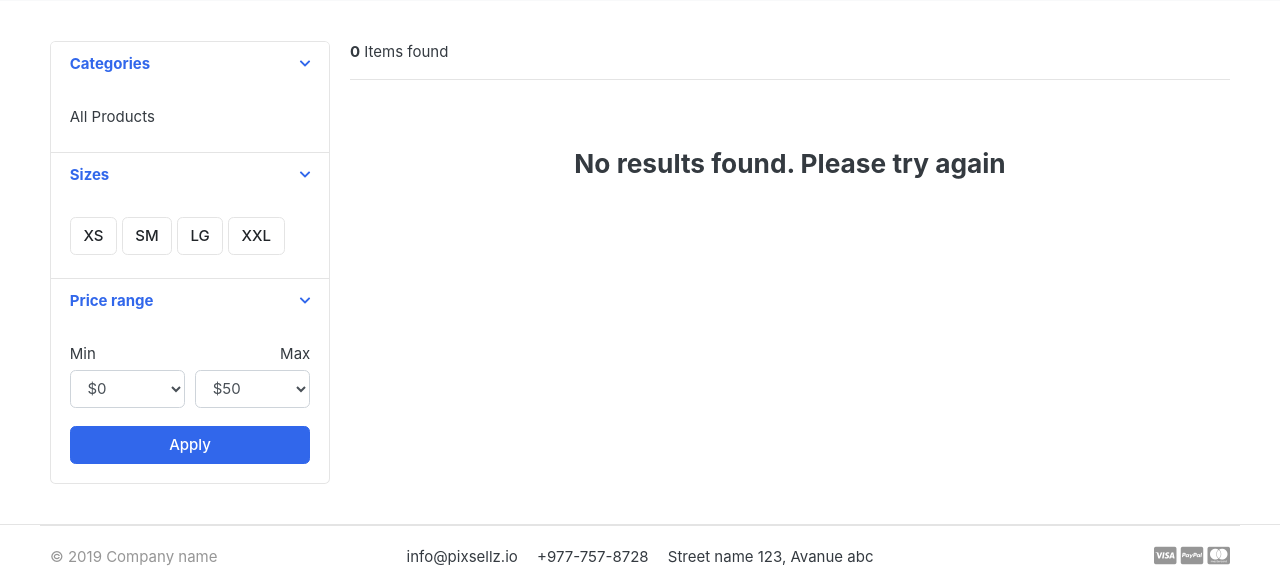
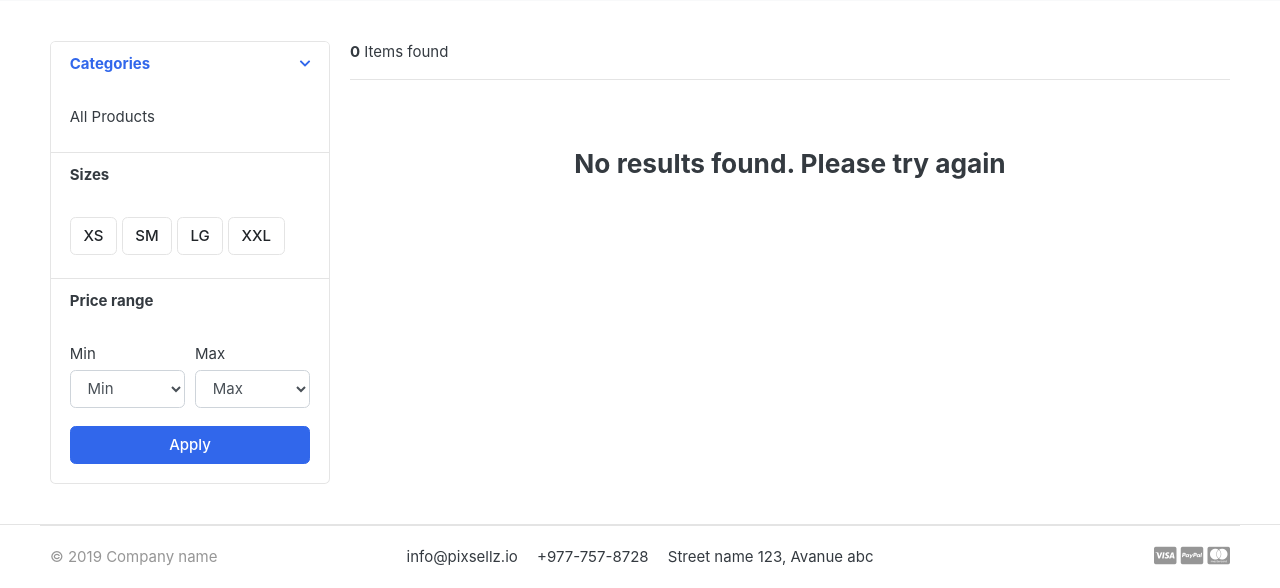
Before and after one commit to kalpataru123/E-Commerce-Project, a Django app: page /store/ in a window 1280 px wide. Shown: the part 253-841 px from the top of the page. Run offline with Django 5.2, Linux system fonts and the light colour scheme; data that the repository does not hold is empty; some libraries are stand-ins or nearby versions; some web fonts are replaced.

Commit message:
temlete change

```diff
--- a/store/views.py
+++ b/store/views.py
@@ -9,25 +9,46 @@ from django.db.models import Q
 # Create your views here.
 
 def store(request, category_slug=None):
+    products = Product.objects.filter(is_available=True).order_by('id')
+
+    # ✅ Category filter
     if category_slug is not None:
-        categories = get_object_or_404(Category, slug=category_slug)
-        products = Product.objects.filter(is_available=True, category=categories)
-        paginator = Paginator(products, 6)
-        page = request.GET.get('page')
-        paged_products = paginator.get_page(page)
-    else:
-        products = Product.objects.all().filter(is_available=True).order_by('id')
-        paginator = Paginator(products, 6)
-        page = request.GET.get('page')
-        paged_products = paginator.get_page(page)
+        category = get_object_or_404(Category, slug=category_slug)
+        products = products.filter(category=category)
+
+    # ✅ Size filter
+    size = request.GET.get('size')
+    if size:
+        products = products.filter(
+            variation__variation_category__iexact='size',
+            variation__variation_value__iexact=size,
+            variation__is_active=True
+        ).distinct()
+
+    # ✅ Price range filter
+    min_price = request.GET.get('min_price')
+    max_price = request.GET.get('max_price')
+
+    if min_price:
+        products = products.filter(price__gte=min_price)
+
+    if max_price:
+        products = products.filter(price__lte=max_price)
+
+    # ✅ Pagination
+    paginator = Paginator(products, 6)
+    page = request.GET.get('page')
+    paged_products = paginator.get_page(page)
 
     product_count = products.count()
+
     context = {
         'products': paged_products,
         'product_count': product_count,
     }
 
     return render(request, 'store/store.html', context)
+
 
 def product_detail(request, category_slug, product_slug):
 
--- a/templates/store/store.html
+++ b/templates/store/store.html
@@ -43,79 +43,79 @@
 			</div> <!-- card-body.// -->
 		</div>
 	</article> <!-- filter-group  .// -->
+	<form method="GET">
+
+		<!-- ================= SIZE FILTER ================= -->
 		<article class="filter-group">
 			<header class="card-header">
-			<a href="#" data-toggle="collapse" data-target="#collapse_4" aria-expanded="true" class="">
-				<i class="icon-control fa fa-chevron-down"></i>
-				<h6 class="title">Sizes </h6>
-			</a>
+				<h6 class="title">Sizes</h6>
 			</header>
-		<div class="filter-content collapse show" id="collapse_4">
 			<div class="card-body">
+
 				<label class="checkbox-btn">
-			    <input type="checkbox">
-			    <span class="btn btn-light"> XS </span>
+					<input type="radio" name="size" value="XS">
+					<span class="btn btn-light">XS</span>
 				</label>
 
 				<label class="checkbox-btn">
-			    <input type="checkbox">
-			    <span class="btn btn-light"> SM </span>
+					<input type="radio" name="size" value="SM">
+					<span class="btn btn-light">SM</span>
 				</label>
 
 				<label class="checkbox-btn">
-			    <input type="checkbox">
-			    <span class="btn btn-light"> LG </span>
+					<input type="radio" name="size" value="LG">
+					<span class="btn btn-light">LG</span>
 				</label>
 
 				<label class="checkbox-btn">
-			    <input type="checkbox">
-			    <span class="btn btn-light"> XXL </span>
+					<input type="radio" name="size" value="XXL">
+					<span class="btn btn-light">XXL</span>
 				</label>
-		</div><!-- card-body.// -->
+
 			</div>
-	</article> <!-- filter-group .// -->
+		</article>
 
+
+		<!-- ================= PRICE FILTER ================= -->
 		<article class="filter-group">
 			<header class="card-header">
-			<a href="#" data-toggle="collapse" data-target="#collapse_3" aria-expanded="true" class="">
-				<i class="icon-control fa fa-chevron-down"></i>
-				<h6 class="title">Price range </h6>
-			</a>
+				<h6 class="title">Price range</h6>
 			</header>
-		<div class="filter-content collapse show" id="collapse_3">
 			<div class="card-body">
 
 				<div class="form-row">
 					<div class="form-group col-md-6">
 						<label>Min</label>
-				  <!-- <input class="form-control" placeholder="$0" type="number"> -->
-				  	<select class="mr-2 form-control">
+						<select name="min_price" class="form-control">
+							<option value="">Min</option>
 							<option value="0">$0</option>
 							<option value="50">$50</option>
 							<option value="100">$100</option>
 							<option value="150">$150</option>
 							<option value="200">$200</option>
-						<option value="500">$500</option>
-						<option value="1000">$1000</option>
 						</select>
 					</div>
-				<div class="form-group text-right col-md-6">
+
+					<div class="form-group col-md-6">
 						<label>Max</label>
-				  	<select class="mr-2 form-control">
+						<select name="max_price" class="form-control">
+							<option value="">Max</option>
 							<option value="50">$50</option>
 							<option value="100">$100</option>
 							<option value="150">$150</option>
 							<option value="200">$200</option>
 							<option value="500">$500</option>
-						<option value="1000">$1000</option>
-						<option value="2000">$2000+</option>
 						</select>
 					</div>
-				</div> <!-- form-row.// -->
-				<button class="btn btn-block btn-primary">Apply</button>
-			</div><!-- card-body.// -->
 				</div>
-	</article> <!-- filter-group .// -->
+
+				<button type="submit" class="btn btn-block btn-primary">Apply</button>
+
+			</div>
+		</article>
+
+	</form>
+
 
 </div> <!-- card.// -->
 
@@ -175,7 +175,7 @@
 			{% if products.number == num %}
 				<li class="page-item active"><a class="page-link" href="#">{{ num }}</a></li>
 			{% else %}
-				<li class="page-item"><a class="page-link" href="?page={{ num }}">{{ num }}</a></li>
+				<li class="page-item"><a class="page-link" href="?page={{ num }}&size={{ request.GET.size }}&min_price={{ request.GET.min_price }}&max_price={{ request.GET.max_price }}">{{ num }}</a></li>
 			{% endif %}
 		{% endfor %}
 		{% if products.has_next %}
```
Lines whose indentation alone changed are shown as unchanged.
